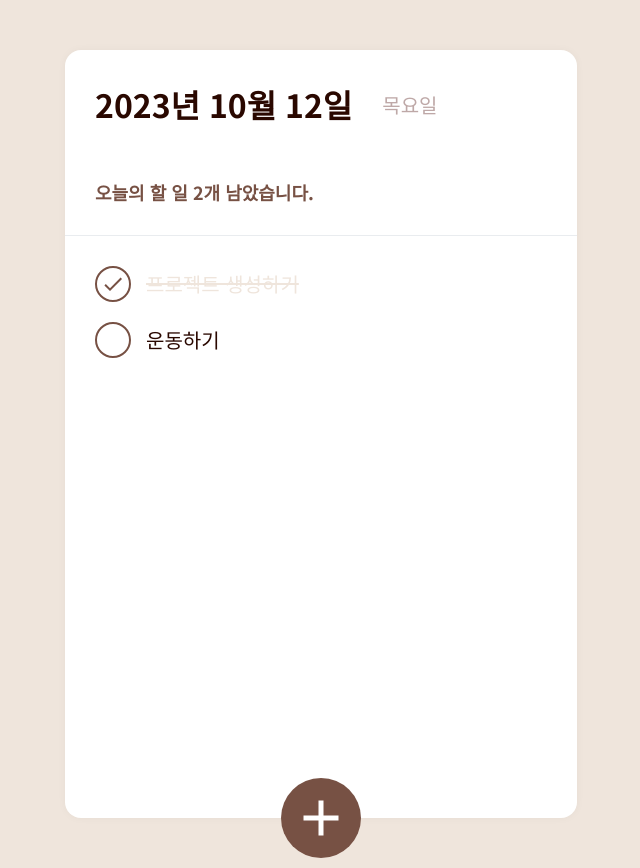
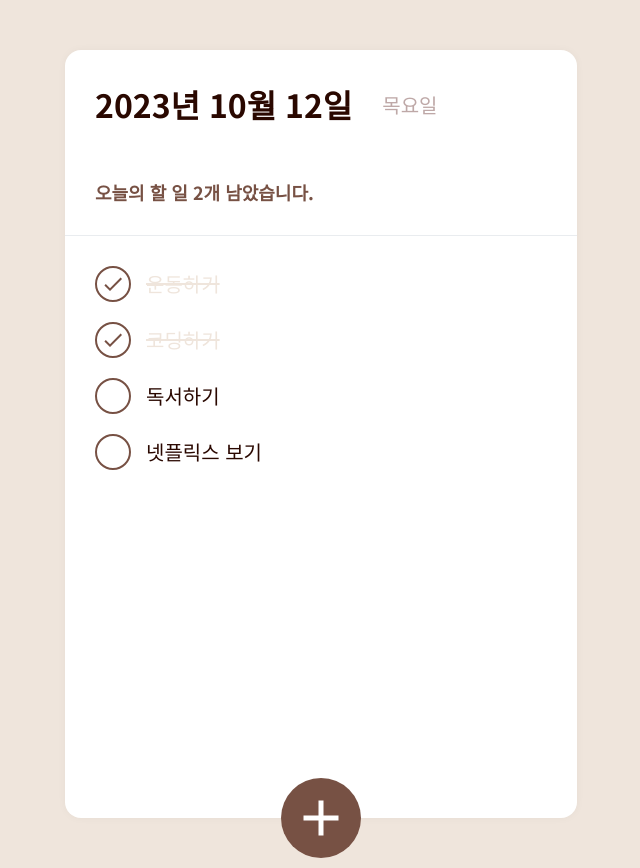
Before and after one commit to yunbiyomi/todolist, a React (Create React App) app: page / in a window 1280 px wide. Shown: the whole page, without its empty margins (319-959 px from the left). Built offline with nearby package versions, Linux system fonts and the light colour scheme.

Commit message:
✨ Feat : 할 일 목록 불러오기 추가(#1)

```diff
--- a/src/components/TodoList.js
+++ b/src/components/TodoList.js
@@ -1,12 +1,21 @@
 import React from 'react'
 import styled from 'styled-components';
 import TodoItem from './TodoItem';
+import { useTodoState } from '../TodoContext';
 
 function TodoList() {
+  const todos = useTodoState();
+
   return (
     <TodoListContainer>
-      <TodoItem text="프로젝트 생성하기" done={true}></TodoItem>
-      <TodoItem text="운동하기" done={false}></TodoItem>
+      {todos.map(todo =>
+        <TodoItem
+        key={todo.id}
+        id={todo.id}
+        text={todo.text}
+        done={todo.done}
+        />
+      )}
     </TodoListContainer>
   )
 }
```
